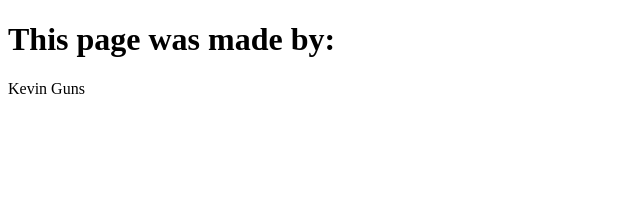
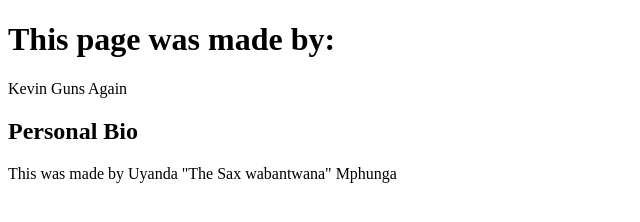
Before and after one commit to PKUltimate-Coder/Lab-1-Testing, a plain HTML site: page homepage.html in a window 1280 px wide. Shown: the whole page, without its empty margins (0-640 px from the left). Drawn offline with Linux system fonts and the light colour scheme.

Commit message:
Sauce Again

```diff
--- a/homepage.html
+++ b/homepage.html
@@ -7,7 +7,11 @@
 <body>
     <h1>This page was made by:</h1>
     <p>
-    Kevin Guns
+    Kevin Guns Again
     </p>
+	<h2> Personal Bio</h2>
+	<p>
+	This was made by Uyanda "The Sax wabantwana" Mphunga
+	</p>
 </body>
 </html>
```
